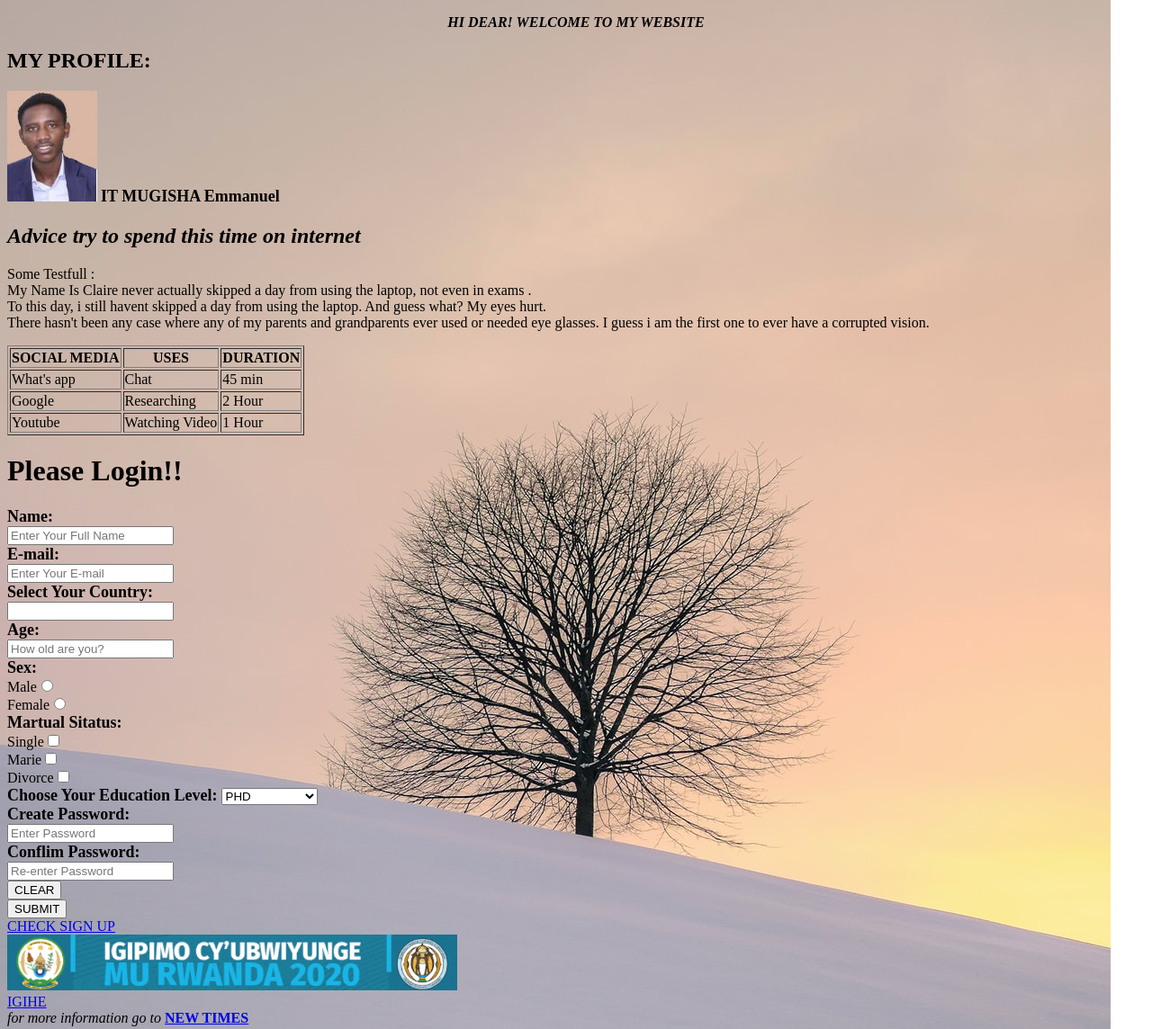
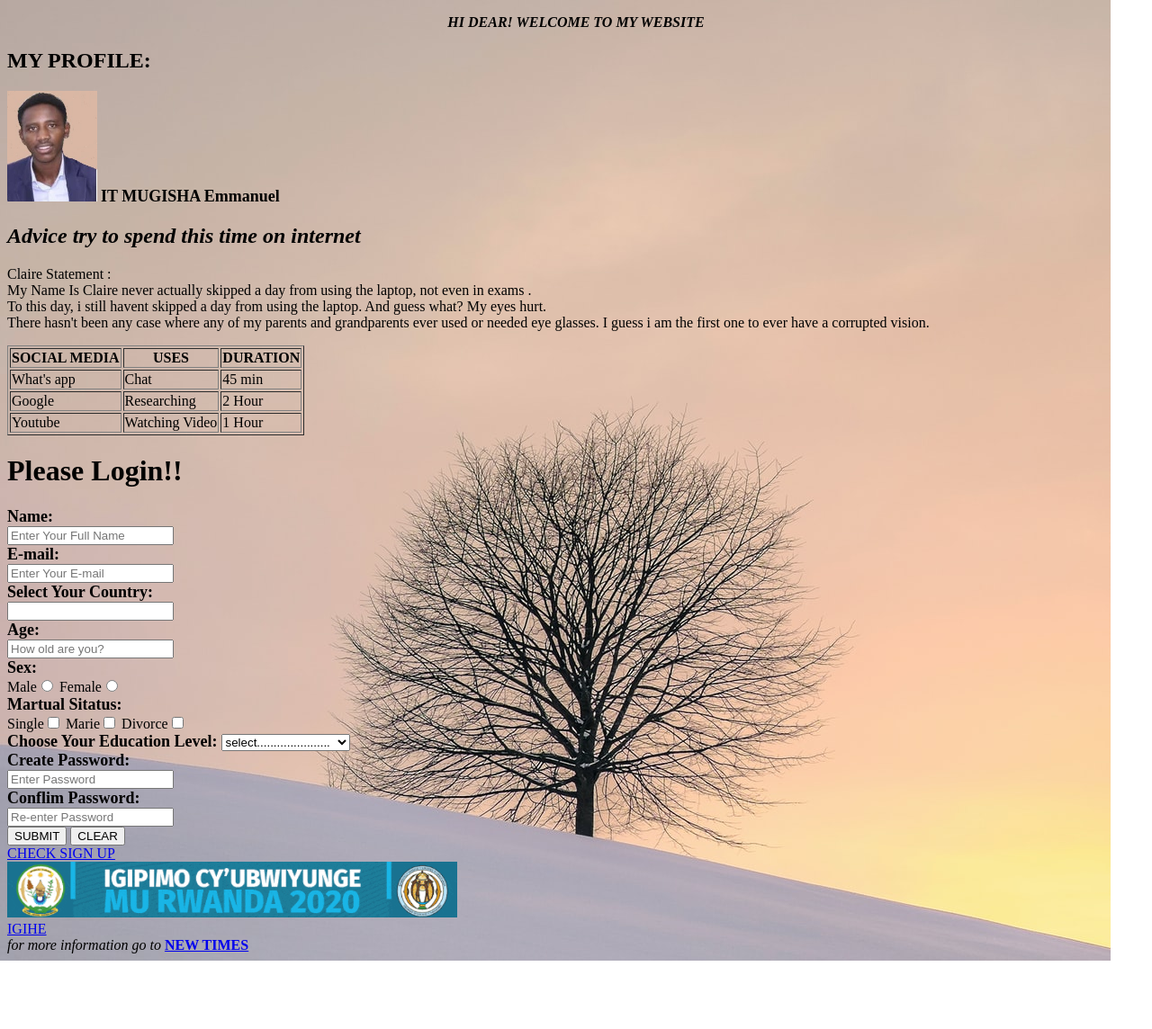
Before and after one commit to Mugisha146/Mugisha146.github.io, a plain HTML site: page index.html in a window 1280 px wide. Shown: the top 1144 px of the page at 90% size. After the commit the page ends 1068 px from the top, so only its background shows below. Drawn offline with Linux system fonts and the light colour scheme.

Commit message:
MY SPECIAL GUIDELINE WEBSITE

```diff
--- a/index.html
+++ b/index.html
@@ -10,7 +10,7 @@
 <img src="emmyphoto.jpg" width="100px">
 <font size="4"><b>IT MUGISHA Emmanuel</b></font>
 <h2><b><i>Advice try to spend this time on internet</i></b></h2>
-<p>Some Testfull :<br>My Name Is Claire  never actually skipped a day from using the laptop, not even in exams . <br>To this day, i still havent skipped a day from using the laptop.
+<p>Claire Statement :<br>My Name Is Claire  never actually skipped a day from using the laptop, not even in exams . <br>To this day, i still havent skipped a day from using the laptop.
 
 And guess what? My eyes hurt.<br> There hasn't been any case where any of my parents and grandparents ever used or needed eye glasses. I guess i am the first one to ever have a corrupted vision.</p>
  <table border="1">
@@ -45,18 +45,20 @@ And guess what? My eyes hurt.<br> There hasn't been any case where any of my par
 <font size="4"><b>Age:</b></font><br>
 <input type="text" placeholder="How old are you? " Name="Age"><br>
 <font size="4"><b>Sex:</b></font><br>
-Male<input type="radio" Name="name1"><br>
-Female<input type="radio" Name="name2"><br>
+Male<input type="radio" name="name1">
+Female<input type="radio" name="name2"><br>
 <font size="4"><b>Martual Sitatus:</b></font><br>
-Single<input type="Checkbox" Name="Single"><br>
-Marie<input type="Checkbox" Name="Marie"><br>
+Single<input type="Checkbox" Name="Single">
+Marie<input type="Checkbox" Name="Marie">
 Divorce<input type="Checkbox" Name="Divorce"><br>
 <label for="" Name="Education"><font size="4"><b>Choose Your Education Level:</b></font></label>
 <select name="Education">
+<option value="...">select......................</option>
 <option value="PHD">PHD</option>
 <option value="DOCTOR">DOCTOR</option>
 <option value="MASTERS">MASTERS</option>
 <option value="BACHALOR">BACHALOR</option>
+<option value="UNDERGRADUATE">UNDERGRADUATE</option>
 <option value="SECONDARY">SECONDARY</option>
 <option value="PRIMARY">PRIMARY</option>
 </select><br>
@@ -64,8 +66,8 @@ Divorce<input type="Checkbox" Name="Divorce"><br>
 <input type="password" placeholder="Enter Password" name="pswrd"><br>
 <font size="4"><b>Conflim Password:</b></font><br>
 <input type="password" placeholder="Re-enter Password" name="pswrd"><br>
+<form action="ZZ.html"><input type="submit" name="send" value="SUBMIT"/>
 <input type="reset" name="reset" value="CLEAR"/><br>
-<form action="ZZ.html"><input type="submit" name="send" value="SUBMIT"/><br>
 <a href="https://www.google.com">CHECK SIGN UP</a><br>
 <a href ="https://www.kigalitoday.com"><img src="12793930795414839112.gif" width="500px"></a><br>
 <a href="https://igihe.com">IGIHE</a><br>
```
